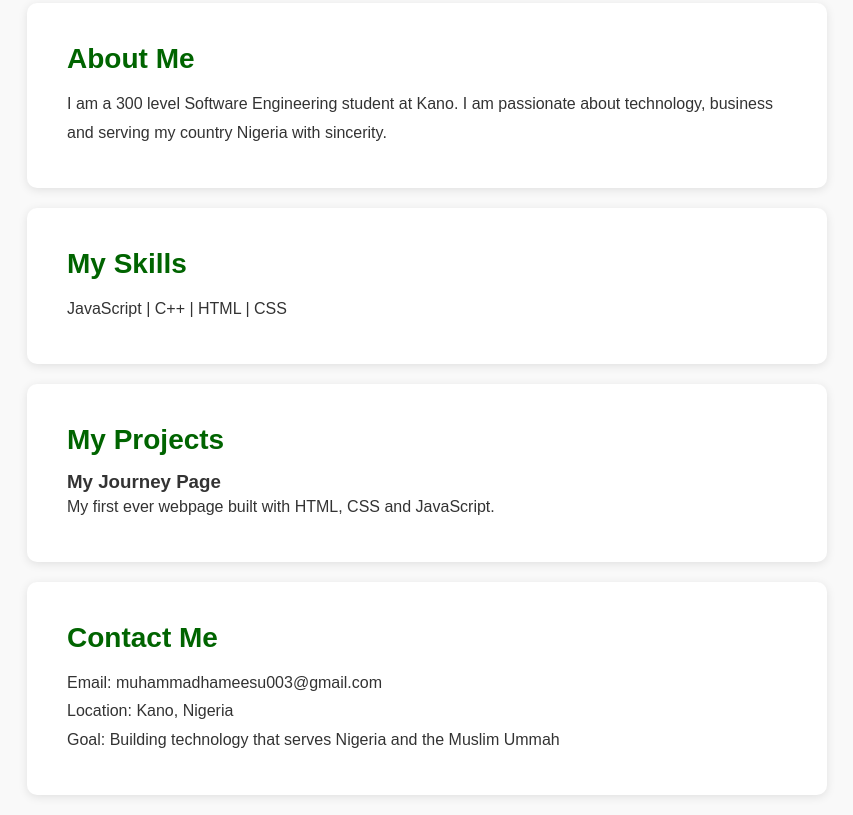
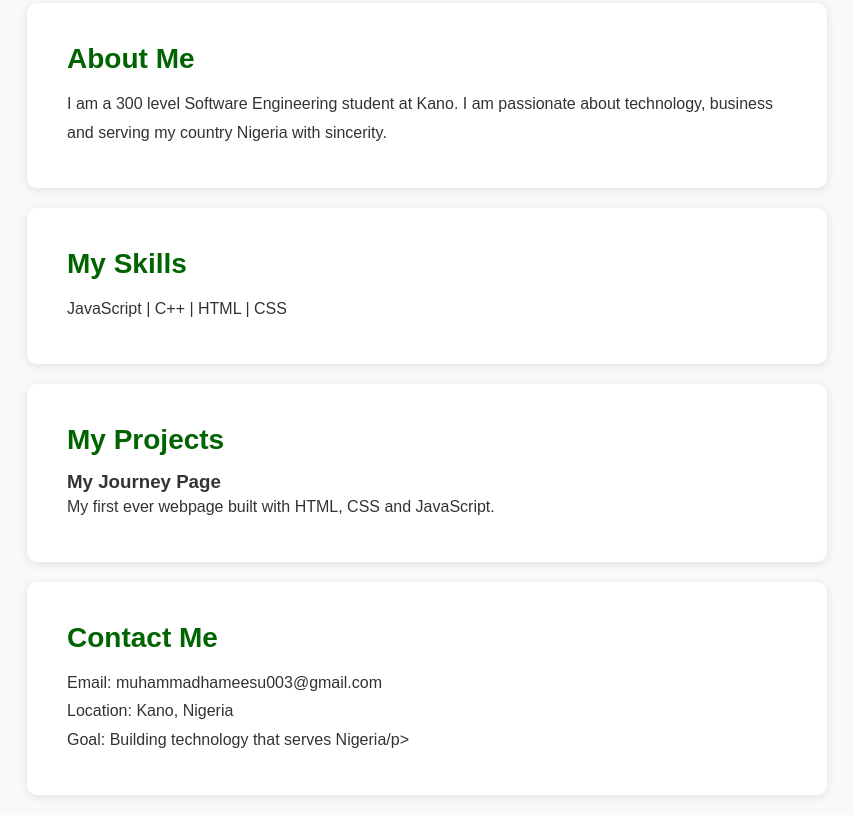
Before and after one commit to mhamisu-dev/mhamisu-dev.github.io, a plain HTML site: page index.html in a window 1280 px wide. Shown: the part 368-1183 px from the top of the page, without its empty margins (213-1066 px from the left). Drawn offline with Linux system fonts and the light colour scheme.

Commit message:
Update index.html

```diff
--- a/index.html
+++ b/index.html
@@ -35,7 +35,7 @@
   <h2>Contact Me</h2>
   <p>Email: muhammadhameesu003@gmail.com</p>
   <p>Location: Kano, Nigeria</p>
-  <p>Goal: Building technology that serves Nigeria and the Muslim Ummah</p>
+  <p>Goal: Building technology that serves Nigeria/p>
 </section>
   </body>
 </html>
```
